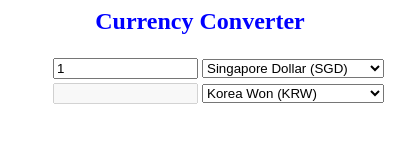
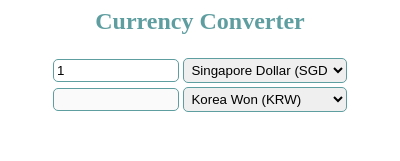
Before and after one commit to GIPSSG/exchange_rate, a browser extension: page popup.html in a window 400 px wide. Drawn offline with Linux system fonts and the light colour scheme.

Commit message:
style change

```diff
--- a/popup.css
+++ b/popup.css
@@ -6,9 +6,16 @@
 }
 h2{
   text-align: center;
-  color: blue;
+  color: cadetblue;
 }
 table
 {
   margin:0px auto
 }
+
+.currency-input, .currency-selection{
+  border-radius: 5px;
+  border: 0.5px solid cadetblue;
+  padding: 3px;
+  width: 100%;
+}
--- a/popup.html
+++ b/popup.html
@@ -7,18 +7,18 @@
         <div id="box" >
         <h2> Currency Converter</h2>
         <table>
-            <tr><td><input id="fromAmount" type="text" size="15" value="1" ></td>
+            <tr><td><input class="currency-input" id="fromAmount" type="text" size="15" value="1" ></td>
             <td>
-                <select id="from">
+                <select class="currency-selection" id="from">
                 <option value="USD">United States Dollar (USD)</option>
                 <option value="SGD" selected>Singapore Dollar (SGD)</option>
                 <option value="KRW">Korean Won (KRW)</option
                 </select>
             </td>
             </tr>
-            <tr><td><input id="toAmount" type="text" size="15" disabled/></td>
+            <tr><td><input class="currency-input" id="toAmount" type="text" size="15" disabled/></td>
             <td>
-                <select id="to" onchange="convert();">
+                <select id="to" class="currency-selection" onchange="convert();">
                 <option value="USD"> United States Dollar (USD)</option>
                 <option value="SGD"> Singapore Dollar (SGD)</option>
                 <option value="KRW" selected> Korea Won (KRW)</option
```
